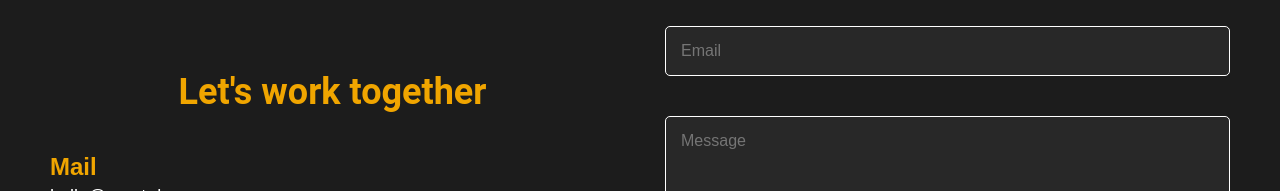
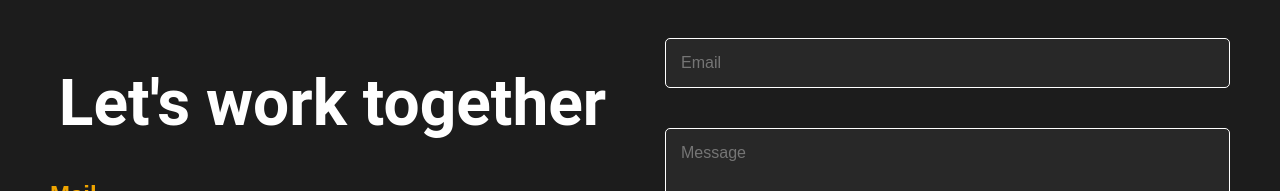
Before and after one commit to Akshat2427/SplitIt, a React (Vite) app in the folder my-app/: page / in a window 1280 px wide. Shown: the part 2534-2725 px from the top of the page. Built offline with nearby package versions, Linux system fonts and the light colour scheme; no server answers; a web font is replaced by a local one.

Commit message:
ContactUs is Updated

```diff
--- a/my-app/src/App.jsx
+++ b/my-app/src/App.jsx
@@ -23,7 +23,7 @@
     < Route path="/edit-room/:id" element={<EditRoom></EditRoom>} />
     < Route path="/comming-soon" element={<PageNotFound></PageNotFound>} />
    </Routes>
-   <ContactUs/>
+   {/* <ContactUs/> */}
    </>
   )
 }
--- a/my-app/src/Home.jsx
+++ b/my-app/src/Home.jsx
@@ -9,6 +9,7 @@
 import CardService from './components/CardService';
 import Services from './pages/Services';
 import ParallyxHome from './components/ParallyxHome';
+import ContactUs from "./pages/Contact"
 import SideText from './components/SideText';
 import RightSideText from './components/RightSideText';
 function App() {
@@ -23,7 +24,7 @@
       <RightSideText></RightSideText>
       {/* <HeroSection id="main" /> */}
       {/* <Services /> */}
-
+      <ContactUs/>
     </>
   );
 }
```
